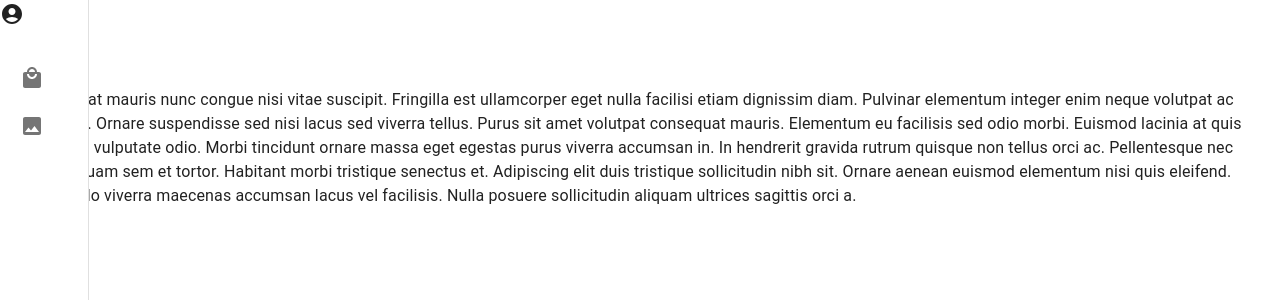
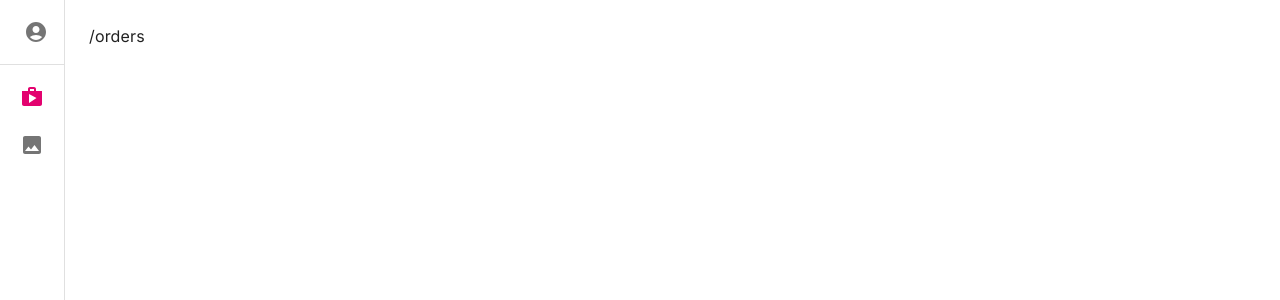
Before and after one commit to maurorafaelmoya/loginOrden, a Next.js app: page /orders in a window 1280 px wide. Shown: the top 300 px of the page. Built offline with nearby package versions, Linux system fonts and the light colour scheme.

Commit message:
[FT-MAQUETA] navegacion entre pictures y orders

```diff
--- a/src/app/orders/page.js
+++ b/src/app/orders/page.js
@@ -1,11 +1,16 @@
+'use client'
 import MiniDrawer from "@/components/pageDrawer"
+import { usePathname } from "next/navigation"
 
 
 
 const page = () => {
+    const pathname = usePathname()
+
     return (
         <MiniDrawer>
 
+            {pathname}
         </MiniDrawer>
     )
 }
--- a/src/components/pageDrawer.js
+++ b/src/components/pageDrawer.js
@@ -1,84 +1,103 @@
-"use client"
-import { AccountCircle, Image, Inbox, LocalMall, Mail } from '@mui/icons-material';
-import { Box, CssBaseline, Divider, Drawer, Icon, List, ListItem, ListItemButton, ListItemIcon, ListItemText, Typography } from '@mui/material';
-import { styled, useTheme } from '@mui/material/styles';
-import { useState } from 'react';
+'use client'
+import * as React from "react";
+import { styled } from "@mui/material/styles";
+import { InsertPhoto, Shop, AccountCircle } from "@mui/icons-material";
+import { Box, Divider, CssBaseline, IconButton, List, ListItem, ListItemButton, ListItemIcon, ListItemText, Drawer as MuiDrawer, Icon } from "@mui/material";
+import { usePathname, useRouter } from "next/navigation";
 
-    const drawerWidth = 240;
+const closedMixin = (theme) => ({
+    transition: theme.transitions.create("width", {
+    easing: theme.transitions.easing.sharp,
+        duration: theme.transitions.duration.leavingScreen
+    }),
+    width: `calc(${theme.spacing(7)} + 1px)`,
+    [theme.breakpoints.up("sm")]: {
+        width: `calc(${theme.spacing(8)} + 1px)`
+    }
+    });
 
-    export default function MiniDrawer() {
-
-        const DrawerHeader = styled('div')(({ theme }) => ({
-            display: 'flex',
-            alignItems: 'center',
-            justifyContent: 'flex-end',
+const DrawerHeader = styled("div")(({ theme }) => ({
+    display: "flex",
+    alignItems: "center",
+    justifyContent: "flex-end",
     padding: theme.spacing(0, 1),
     // necessary for content to be below app bar
-            ...theme.mixins.toolbar,
+    ...theme.mixins.toolbar
 }));
 
+const Drawer = styled(MuiDrawer)(({ theme }) => ({
+    ...closedMixin(theme),
+    "& .MuiDrawer-paper": closedMixin(theme)
+    })
+);
+
+export default function MiniDrawer({ children }) {
+
+    const pathname = usePathname().slice(1)
+    const router = useRouter()
+
+    const OneClic = (path) =>{
+        router.push(`/${path}`)
+    }
+
     return (
-        <Box sx={{ display: 'flex' }}>
+        <Box sx={{ display: "flex" }}>
         <CssBaseline />
-
-        <Drawer variant="permanent" open={open}>
-            <Icon style={{alignContent:'flex', alignItems:'center', minHeight:46}}><AccountCircle /></Icon>
+        <Drawer variant="permanent">
+            <DrawerHeader>
+            <IconButton>
+                <AccountCircle />
+            </IconButton>
+            </DrawerHeader>
+            <Divider />
             <List>
-                <ListItem key={'orders'} disablePadding sx={{ display: 'block' }}>
+                <ListItem key={'orders'} disablePadding sx={{ display: "block" }}>
                     <ListItemButton
                     sx={{
                         minHeight: 48,
-                        justifyContent: 'center',
-                        px: 2.5,
+                        justifyContent: "center",
+                        px: 2.5
                     }}
+                    onClick={()=> OneClic('orders') }
+
                     >
                     <ListItemIcon
                         sx={{
                         minWidth: 0,
-                            mr: 3,
-                            justifyContent: 'center',
+                        mr: "auto",
+                        justifyContent: "center"
                         }}
                     >
-                        {<LocalMall  />}
+                        {pathname === 'orders' ? <Shop sx={{color:'#e3026f'}}/> : <Shop/> }
                     </ListItemIcon>
                     </ListItemButton>
                 </ListItem>
-                <ListItem key={'pictures'} disablePadding sx={{ display: 'block' }}>
+                <ListItem key={"pictures"} disablePadding sx={{ display: "block" }}>
                     <ListItemButton
                     sx={{
                         minHeight: 48,
-                        justifyContent: 'center',
-                        px: 2.5,
+                        justifyContent: "center",
+                        px: 2.5
                     }}
+                    onClick={()=> OneClic('pictures') }
+
                     >
                     <ListItemIcon
                         sx={{
                         minWidth: 0,
-                            mr: 3,
-                            justifyContent: 'center',
+                        mr: "auto",
+                        justifyContent: "center"
                         }}
                     >
-                        {<Image  />}
+                        {pathname === 'pictures' ? <InsertPhoto sx={{color:'#e3026f'}}/> : <InsertPhoto/> }
                     </ListItemIcon>
+                    <ListItemText primary={"text"} sx={{ opacity: 0 }} />
                     </ListItemButton>
                 </ListItem>
             </List>
         </Drawer>
-        <Box sx={{ flexGrow: 1, p: 3 }}>
-            <DrawerHeader/>
-            <Typography paragraph>
-            Consequat mauris nunc congue nisi vitae suscipit. Fringilla est ullamcorper
-            eget nulla facilisi etiam dignissim diam. Pulvinar elementum integer enim
-            neque volutpat ac tincidunt. Ornare suspendisse sed nisi lacus sed viverra
-            tellus. Purus sit amet volutpat consequat mauris. Elementum eu facilisis
-            sed odio morbi. Euismod lacinia at quis risus sed vulputate odio. Morbi
-            tincidunt ornare massa eget egestas purus viverra accumsan in. In hendrerit
-            gravida rutrum quisque non tellus orci ac. Pellentesque nec nam aliquam sem
-            et tortor. Habitant morbi tristique senectus et. Adipiscing elit duis
-            tristique sollicitudin nibh sit. Ornare aenean euismod elementum nisi quis
-            eleifend. Commodo viverra maecenas accumsan lacus vel facilisis. Nulla
-            posuere sollicitudin aliquam ultrices sagittis orci a.
-            </Typography>
+        <Box component="main" sx={{ flexGrow: 1, p: 3 }}>
+            {children}
         </Box>
         </Box>
     );
```
Also changed, not shown: src/app/page.js (+11 -1 lines), src/app/pictures/page.js (added, +13 -0 lines). Lines whose indentation alone changed are shown as unchanged.
